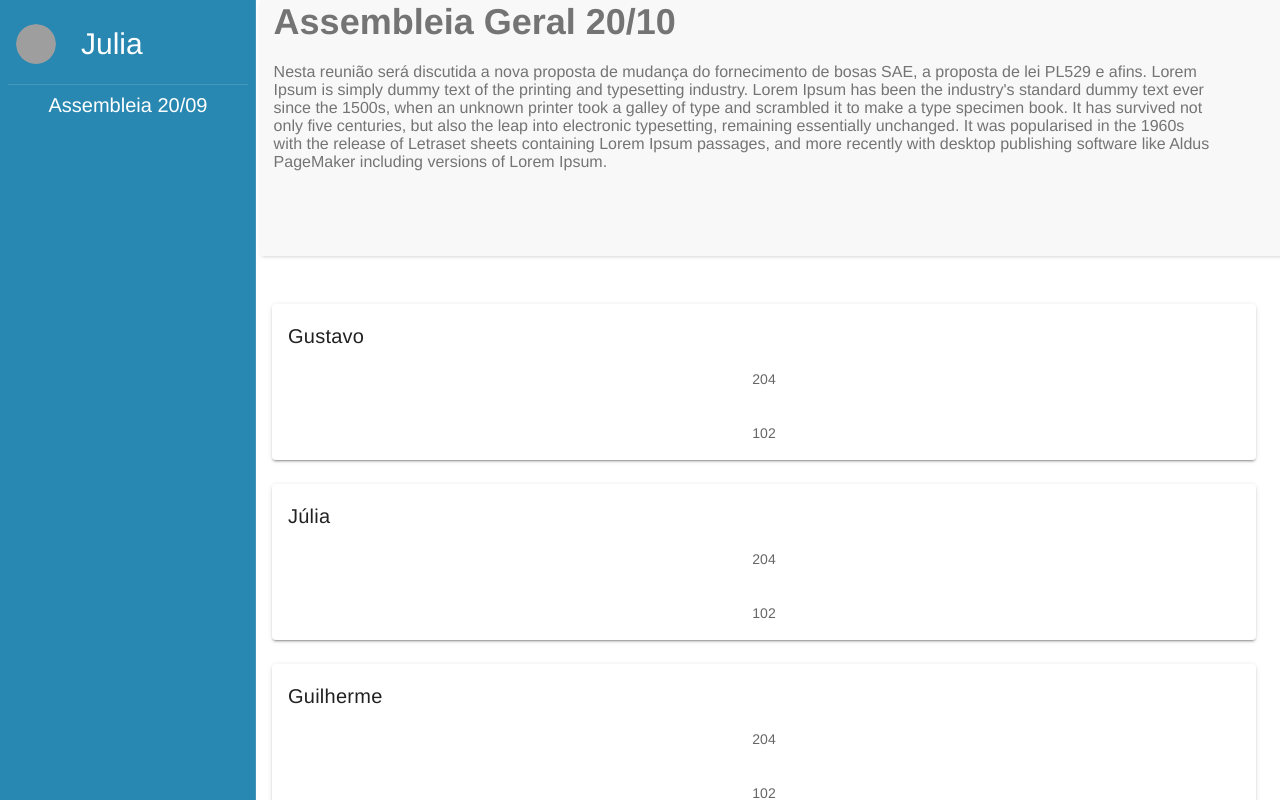
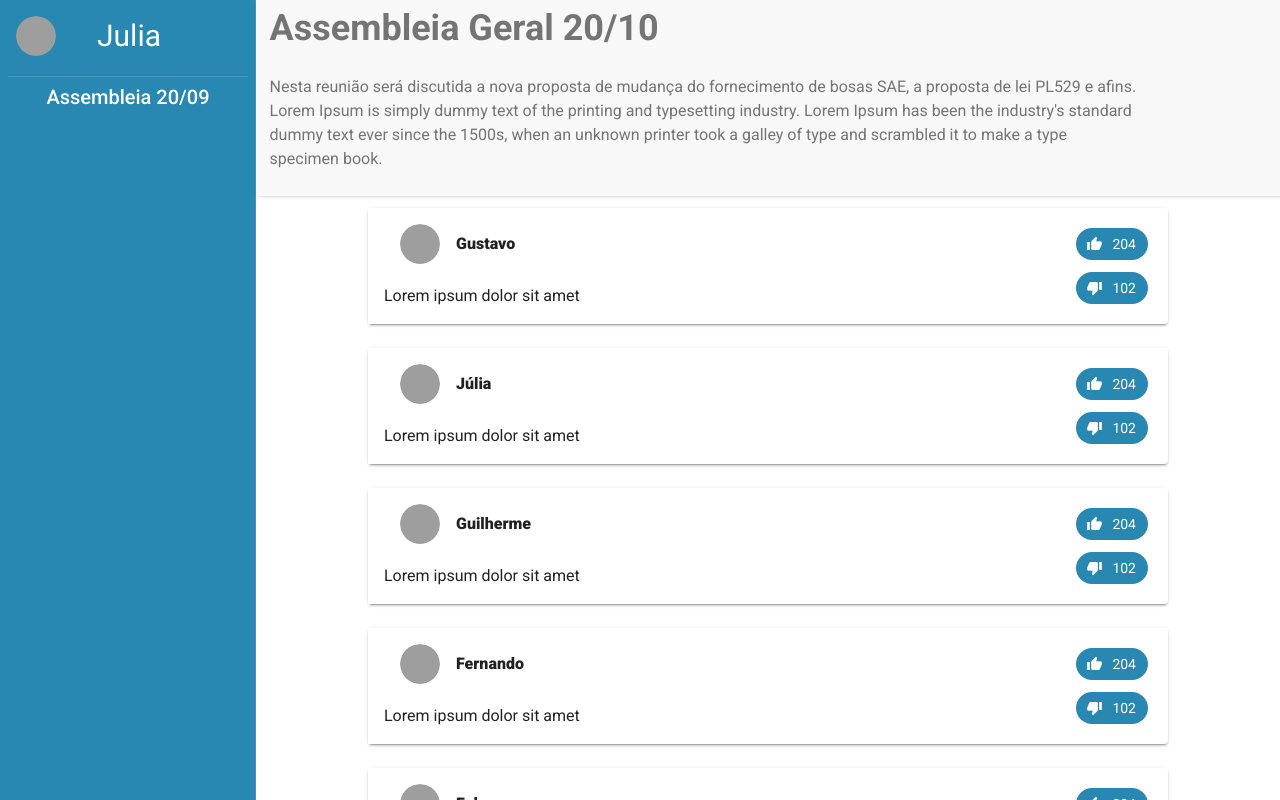
Before and after one commit to JuliaAlves/hackathon-democracia, a Vue app: page / in a window 1280 px wide. Shown: the top 800 px of the page. Built offline with nearby package versions, Linux system fonts and the light colour scheme; grey boxes are pictures that could not be loaded.

Commit message:
Inactive discussion card & minor layout fixes

```diff
--- /dev/null
+++ b/src/assets/mock/past.json
@@ -0,0 +1,44 @@
+[
+    {
+        "name": "Gustavo",
+        "avatar": "https://randomuser.me/api/portraits/men/81.jpg",
+        "description": "Lorem ipsum dolor sit amet",
+        "likes": 204,
+        "dislikes": 102
+    },
+    {
+        "name": "Júlia",
+        "avatar": "https://randomuser.me/api/portraits/women/81.jpg",
+        "description": "Lorem ipsum dolor sit amet",
+        "likes": 204,
+        "dislikes": 102
+    },
+    {
+        "name": "Guilherme",
+        "avatar": "https://randomuser.me/api/portraits/men/78.jpg",
+        "description": "Lorem ipsum dolor sit amet",
+        "likes": 204,
+        "dislikes": 102
+    },
+    {
+        "name": "Fernando",
+        "avatar": "https://randomuser.me/api/portraits/men/82.jpg",
+        "description": "Lorem ipsum dolor sit amet",
+        "likes": 204,
+        "dislikes": 102
+    },
+    {
+        "name": "Fulano",
+        "avatar": "https://randomuser.me/api/portraits/men/83.jpg",
+        "description": "Lorem ipsum dolor sit amet",
+        "likes": 204,
+        "dislikes": 102
+    },
+    {
+        "name": "Ciclano",
+        "avatar": "https://randomuser.me/api/portraits/men/84.jpg",
+        "description": "Lorem ipsum dolor sit amet",
+        "likes": 204,
+        "dislikes": 102
+    }
+]
--- a/src/components/CouncilBody.vue
+++ b/src/components/CouncilBody.vue
@@ -1,7 +1,7 @@
 <template>
   <v-container class="council-body">
         <v-row v-for="(card, index) of past" :key="index">
-        <v-col class="col-12">
+            <v-col class="col-12 d-flex flex-column align-center">
                 <InactiveDiscussionCard :data="card" />
             </v-col>
         </v-row>
@@ -10,6 +10,7 @@
 
 <script>
     import InactiveDiscussionCard from '@/components/InactiveDiscussionCard'
+    import past from '@/assets/mock/past.json';
 
     export default {
         name: 'CouncilBody',
@@ -19,46 +20,14 @@
         data () {
             return {
                 active: {},
-                past: [
-                    {
-                        name: 'Gustavo',
-                        description: 'Lorem ipsum dolor sit amet',
-                        likes: 204,
-                        dislikes: 102
+                past
+            }
         },
-                    {
-                        name: 'Júlia',
-                        description: 'Lorem ipsum dolor sit amet',
-                        likes: 204,
-                        dislikes: 102
+        methods: {
+            onScroll (e) {
+                this.offsetTop = e.target.scrollTop
             },
-                    {
-                        name: 'Guilherme',
-                        description: 'Lorem ipsum dolor sit amet',
-                        likes: 204,
-                        dislikes: 102
         },
-                    {
-                        name: 'Gustavo',
-                        description: 'Lorem ipsum dolor sit amet',
-                        likes: 204,
-                        dislikes: 102
-                    },
-                    {
-                        name: 'Júlia',
-                        description: 'Lorem ipsum dolor sit amet',
-                        likes: 204,
-                        dislikes: 102
-                    },
-                    {
-                        name: 'Guilherme',
-                        description: 'Lorem ipsum dolor sit amet',
-                        likes: 204,
-                        dislikes: 102
-                    }
-                ]
-            }
-        }
     }
 </script>
 
--- a/src/components/CouncilHeader.vue
+++ b/src/components/CouncilHeader.vue
@@ -1,5 +1,5 @@
 <template>
-  <div class="council-header">
+  <v-container class="council-header">
     <v-row>
         <span class="council-name"> {{ name }} </span>
     </v-row>
@@ -8,7 +8,7 @@
           {{ description }}
         </span>
     </v-row>
-  </div>
+  </v-container>
 </template>
 
 <script>
@@ -17,7 +17,7 @@
         data () {
             return {
                 name: 'Assembleia Geral 20/10',
-                description: "Nesta reunião será discutida a nova proposta de mudança do fornecimento de bosas SAE, a proposta de lei PL529 e afins. Lorem Ipsum is simply dummy text of the printing and typesetting industry. Lorem Ipsum has been the industry's standard dummy text ever since the 1500s, when an unknown printer took a galley of type and scrambled it to make a type specimen book. It has survived not only five centuries, but also the leap into electronic typesetting, remaining essentially unchanged. It was popularised in the 1960s with the release of Letraset sheets containing Lorem Ipsum passages, and more recently with desktop publishing software like Aldus PageMaker including versions of Lorem Ipsum."
+                description: "Nesta reunião será discutida a nova proposta de mudança do fornecimento de bosas SAE, a proposta de lei PL529 e afins. Lorem Ipsum is simply dummy text of the printing and typesetting industry. Lorem Ipsum has been the industry's standard dummy text ever since the 1500s, when an unknown printer took a galley of type and scrambled it to make a type specimen book."
             }
         }
     }
@@ -25,7 +25,7 @@
 
 <style scoped>
 .council-description {
-    color:#747474;
+    color: #747474;
     font-size: 18;
     margin-top: 20px;
     margin-bottom: 20px;
@@ -35,7 +35,7 @@
 
 .council-header {
     box-shadow: 0px 2px 4px -2px rgba(0, 0, 0, 0.25);
-    padding-left: 15px;
+    padding: 48px;
     background-color: #F8F8F8;
     padding: 1% 2%;
 }
--- a/src/components/InactiveDiscussionCard.vue
+++ b/src/components/InactiveDiscussionCard.vue
@@ -1,8 +1,48 @@
 <template>
-  <v-card class="cards">
-    <v-card-title>{{ data.name }}</v-card-title>
-    <v-card-text><p>{{data.likes}}</p></v-card-text>
-    <v-card-subtitle><p>{{data.dislikes}}</p></v-card-subtitle>
+  <v-card class="card">
+    <v-row>
+      <v-col class="col-10">
+        <v-list dense nav class="py-0">
+          <v-list-item two-line>
+            <v-list-item-avatar>
+              <img :src="data.avatar">
+            </v-list-item-avatar>
+            <span class="font-weight-black">{{ data.name }}</span>
+          </v-list-item>
+          <v-list-item>
+            <p>{{data.description}}</p>
+          </v-list-item>
+        </v-list>
+      </v-col>
+      <v-col class="col-2 d-flex flex-column justify-center align-end ">
+        <v-list dense nav class="py-0">
+          <v-list-item>
+            <v-chip
+              class="ma-1"
+              color="#2988B1"
+              text-color="white"
+            >
+              <v-avatar left>
+                <v-icon small>mdi-thumb-up</v-icon>
+              </v-avatar>
+              {{data.likes}}
+            </v-chip>
+          </v-list-item>
+          <v-list-item>
+            <v-chip
+              class="ma-1"
+              color="#2988B1"
+              text-color="white"
+            >
+              <v-avatar left>
+                <v-icon small>mdi-thumb-down</v-icon>
+              </v-avatar>
+              {{data.dislikes}}
+            </v-chip>
+          </v-list-item>
+        </v-list>
+      </v-col>
+    </v-row>
   </v-card>
 </template>
 
@@ -19,7 +59,7 @@
 </script>
 
 <style scoped>
-.cards{
-    margin: left;
+  .card {
+    width: 80%;
   }
 </style>
--- a/src/components/Navigation.vue
+++ b/src/components/Navigation.vue
@@ -2,6 +2,7 @@
   <v-navigation-drawer
     class="nav"
     v-model="drawer"
+    app
     permanent
     left
     fixed
--- a/src/views/Home.vue
+++ b/src/views/Home.vue
@@ -1,7 +1,8 @@
 <template>
-    <div class="home">
+    <v-app id="home">
         <Navigation />
-        <v-container>
+        <v-main>
+            <v-container class="fill-height" style="padding: 0;" fluid>
                 <v-row>
                     <v-col class="col-12">
                         <CouncilHeader class="header"/>
@@ -13,7 +14,8 @@
                     </v-col>
                 </v-row>
             </v-container>
-    </div>
+        </v-main>
+    </v-app>
 </template>
 
 <script>
@@ -31,18 +33,16 @@
 </script>
 
 <style scoped>
-    .home {
-        padding-left: 248px;
-    }
-
     .header {
       position: fixed;
       width: 100%;
       top: 0;
-      height: 256px;
+      height: 196px;
+      z-index: 10;
     }
 
     .body {
-      margin-top: 256px;
+      position: absolute;
+      top: 196px;
     }
 </style>
```
Also changed, not shown: 1 other file (tests, documents, lock files or other folders). Lines whose indentation alone changed are shown as unchanged.
